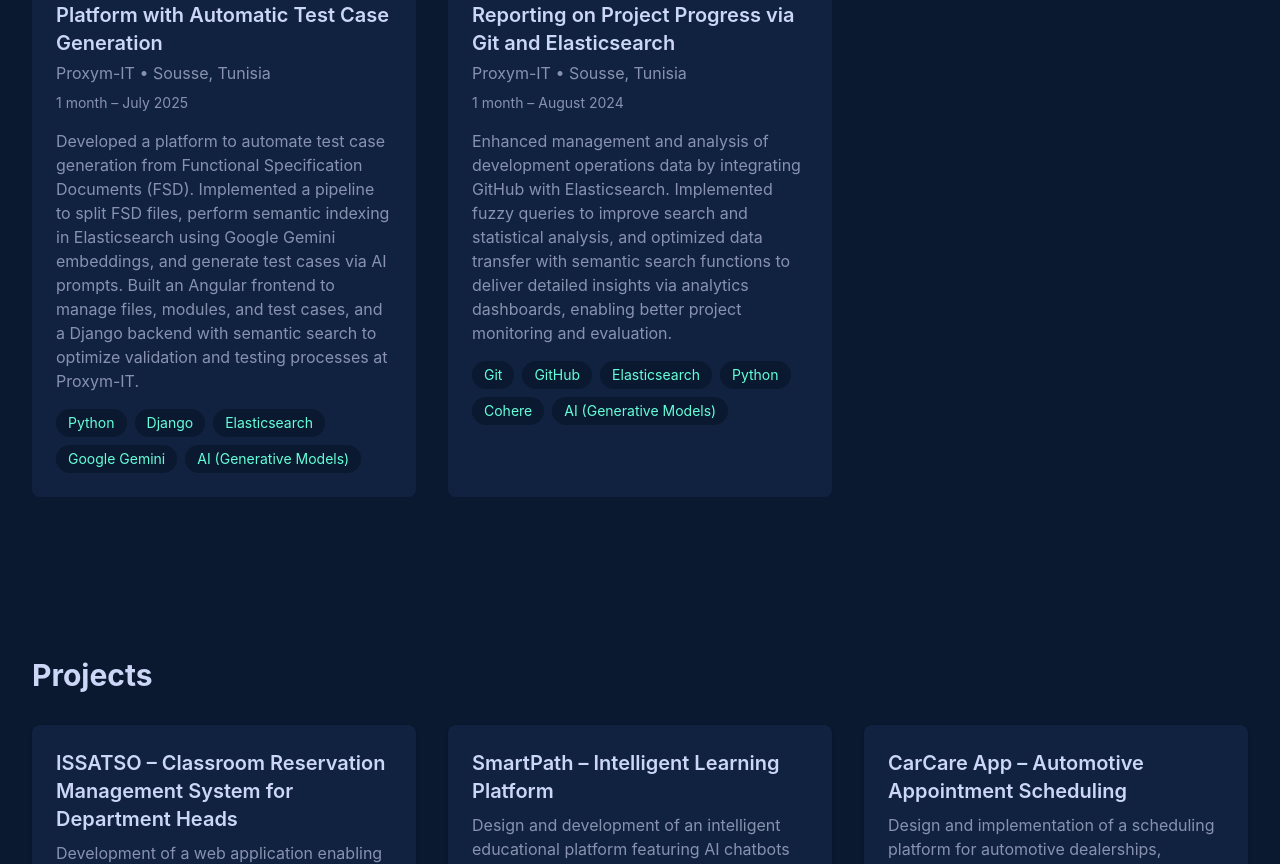
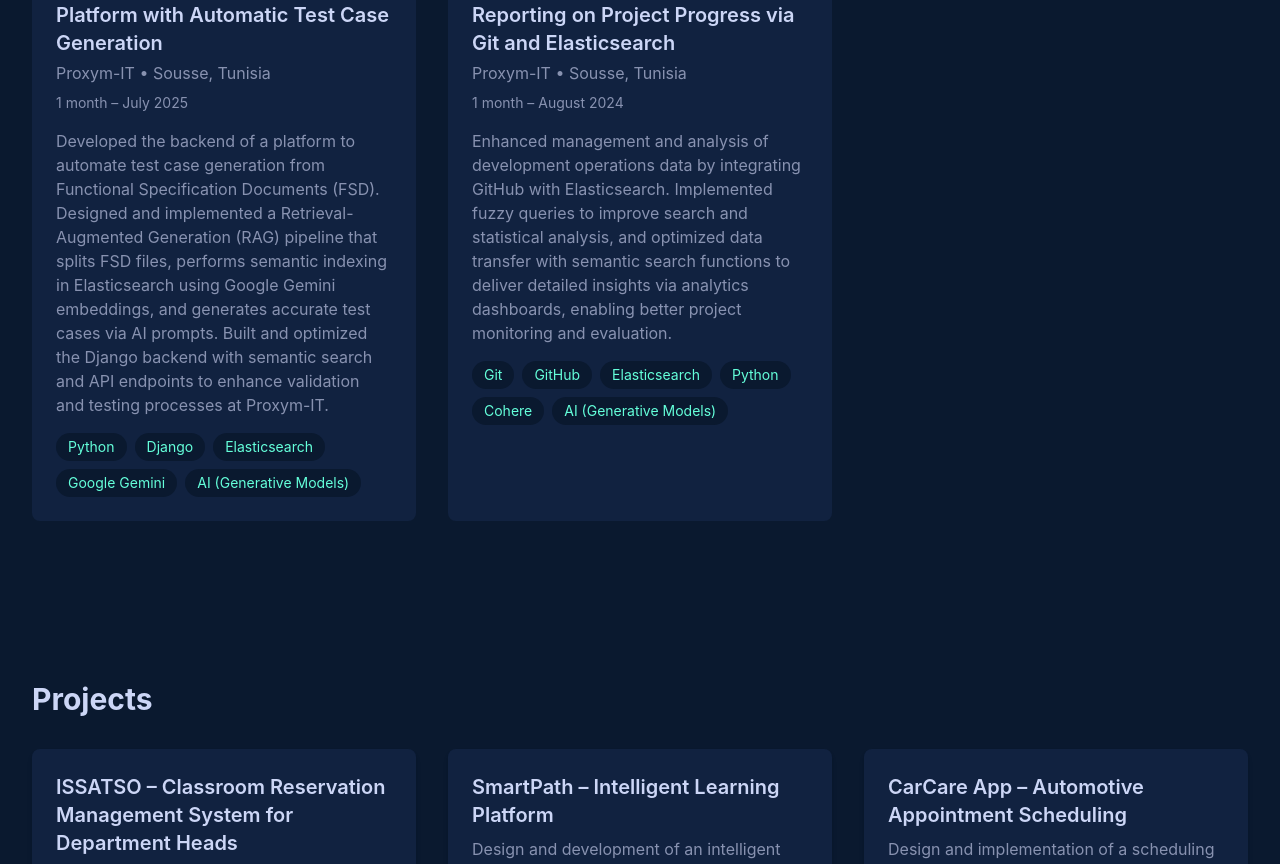
Before and after one commit to haroun-Benameur/porfolio-projectweb, a React (Vite) app: page / in a window 1280 px wide. Shown: the part 2043-2907 px from the top of the page. Built offline with nearby package versions, Linux system fonts and the light colour scheme.

Commit message:
make some updates

```diff
--- a/src/components/Experience.jsx
+++ b/src/components/Experience.jsx
@@ -15,7 +15,7 @@
         "AI (Generative Models)"
       ],
       description:
-        "Developed a platform to automate test case generation from Functional Specification Documents (FSD). Implemented a pipeline to split FSD files, perform semantic indexing in Elasticsearch using Google Gemini embeddings, and generate test cases via AI prompts. Built an Angular frontend to manage files, modules, and test cases, and a Django backend with semantic search to optimize validation and testing processes at Proxym-IT."
+        "Developed the backend of a platform to automate test case generation from Functional Specification Documents (FSD). Designed and implemented a Retrieval-Augmented Generation (RAG) pipeline that splits FSD files, performs semantic indexing in Elasticsearch using Google Gemini embeddings, and generates accurate test cases via AI prompts. Built and optimized the Django backend with semantic search and API endpoints to enhance validation and testing processes at Proxym-IT."
     },
     {
       company: "Proxym-IT",
```
